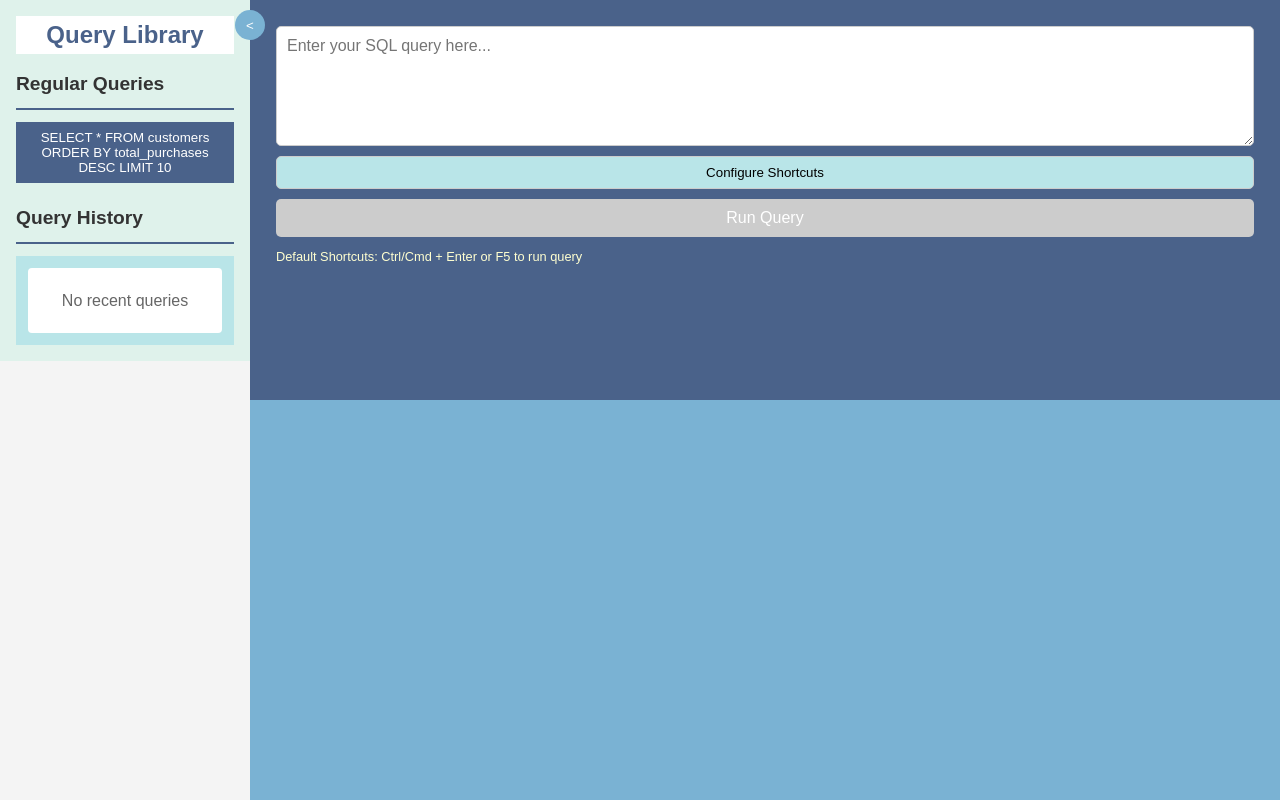
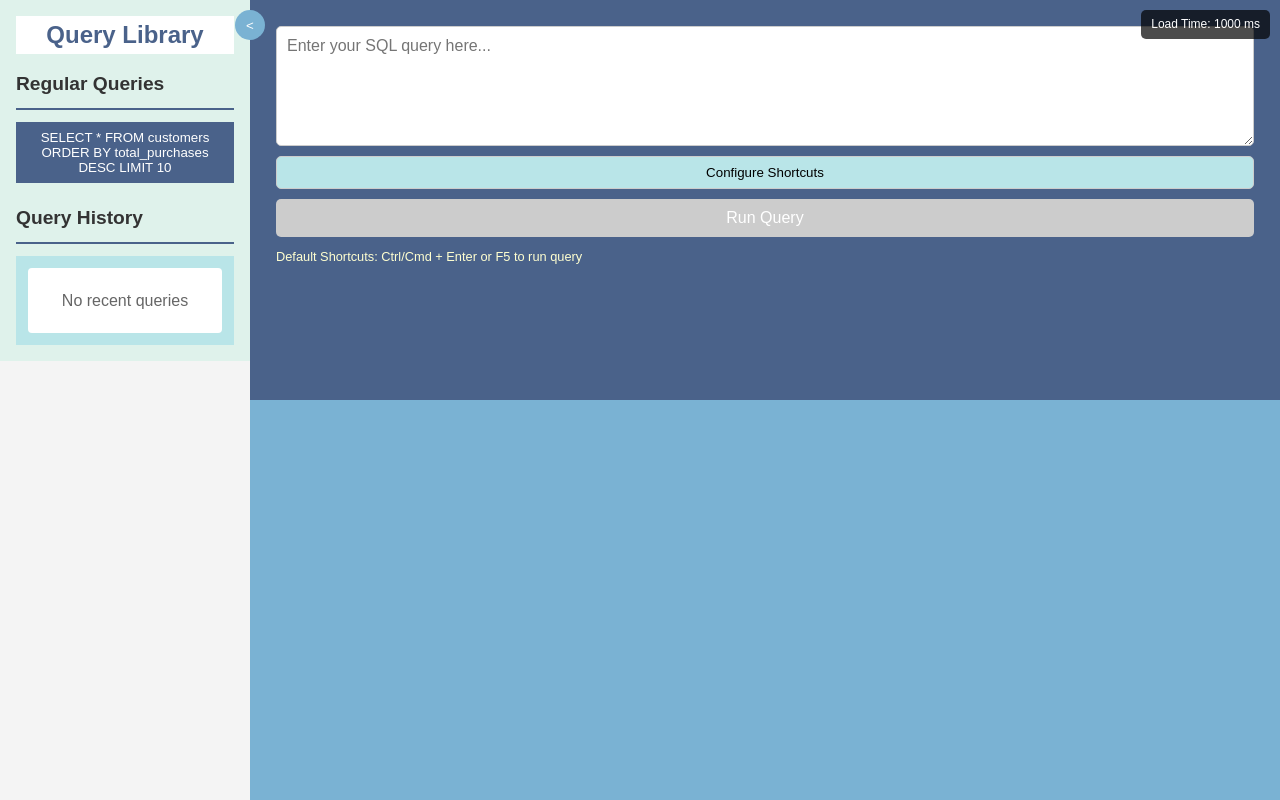
Before and after one commit to MaYnk0018/Zero, a React (Vite) app: page / in a window 1280 px wide. Built offline with nearby package versions, Linux system fonts and the light colour scheme.

Commit message:
performance measure

```diff
--- a/src/App.tsx
+++ b/src/App.tsx
@@ -1,16 +1,64 @@
-import React, { useState } from 'react';
+import React, { useState, useEffect } from 'react';
 import { QueryProvider } from './context/queryContext';
 import QueryEditor from './components/queryEditor';
 import QuerySelector from './components/querySelector';
 import ResultTable from './components/resultTable';
 import './index.css';
 
+const PerformanceTracker: React.FC = () => {
+  const [loadTime, setLoadTime] = useState<number | null>(null);
+
+  useEffect(() => {
+    const startTime = performance.now();
+
+    const calculateLoadTime = () => {
+      const endTime = performance.now();
+      const duration = Math.round(endTime - startTime);
+      setLoadTime(duration);
+    };
+
+    window.addEventListener('load', calculateLoadTime);
+
+
+    const timer = setTimeout(calculateLoadTime, 1000);
+
+    return () => {
+      window.removeEventListener('load', calculateLoadTime);
+      clearTimeout(timer);
+    };
+  }, []);
+
+  if (!loadTime) return null;
+
+  return (
+    <div
+      style={{
+        position: 'fixed',
+        top: 10,
+        right: 10,
+        backgroundColor: 'rgba(0,0,0,0.7)',
+        color: 'white',
+        padding: '5px 10px',
+        borderRadius: '5px',
+        zIndex: 1000,
+        fontSize: '12px'
+      }}
+    >
+      Load Time: {loadTime} ms
+    </div>
+  );
+};
+
+
 const App: React.FC = () => {
   const [showSidebar, setShowSidebar] = useState(true);
+
   const sidebarWidth = showSidebar ? 250 : 50;
 
   return (
     <QueryProvider>
+      <PerformanceTracker />
+
       <div className="app-container">
         <div className="content-container">
           <div
```
